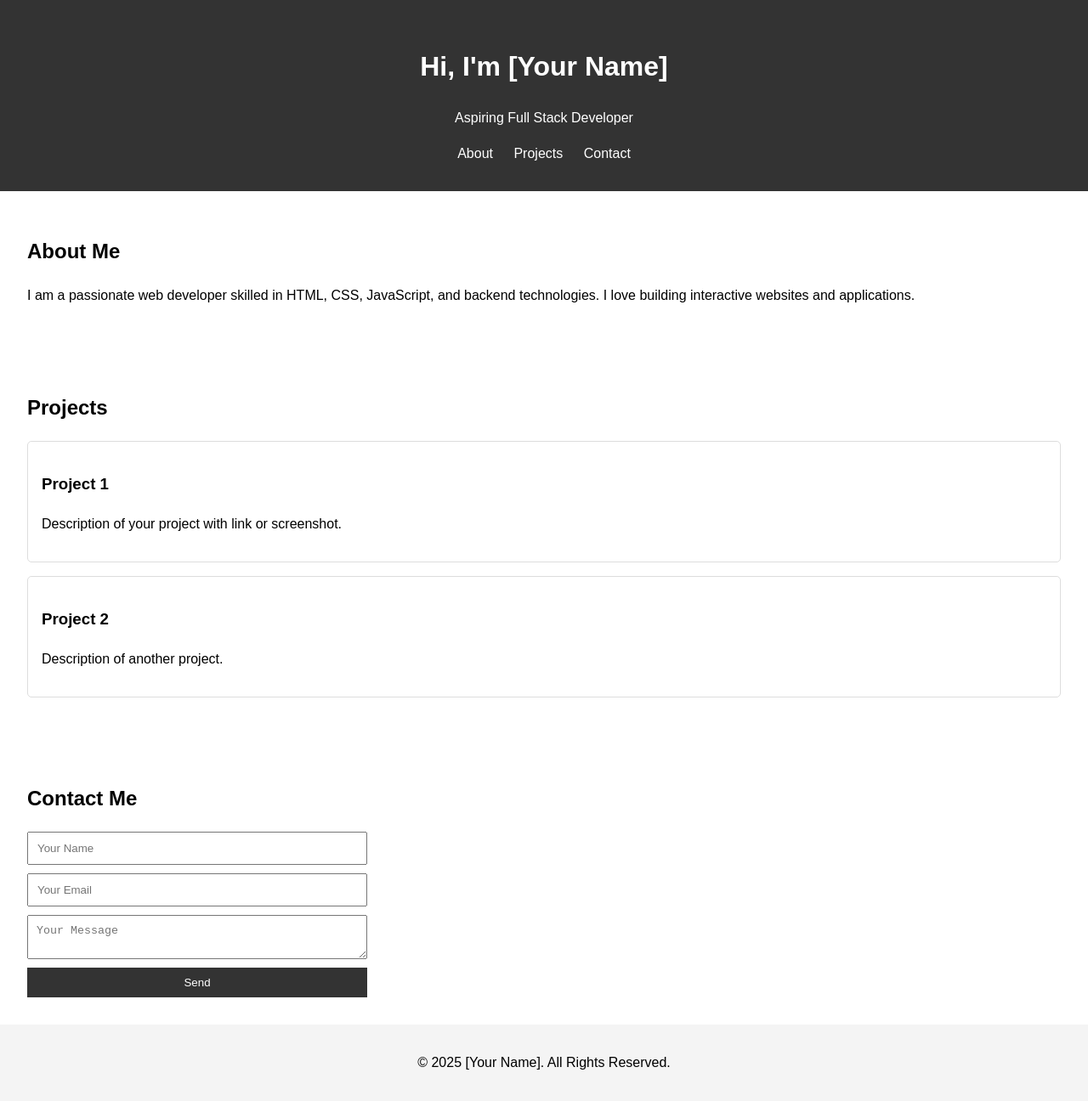
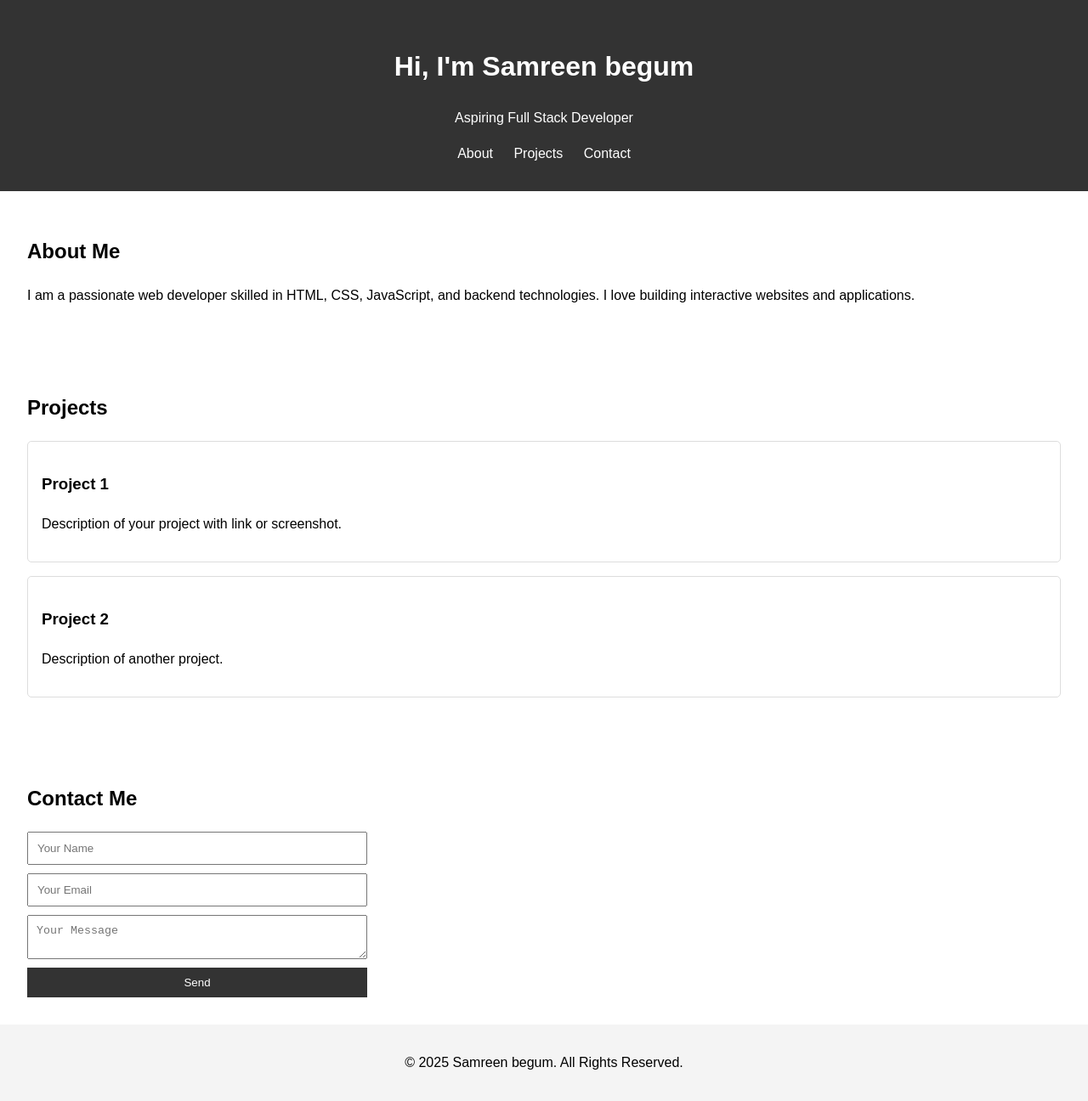
Before and after one commit to samreen357/FUTURE_FS_01, a plain HTML site: page index.html in a window 1280 px wide. Shown: the whole page at 85% size. Drawn offline with Linux system fonts and the light colour scheme.

Commit message:
Updated index.html

```diff
--- a/index.html
+++ b/index.html
@@ -10,7 +10,7 @@
 
   <!-- Header -->
   <header>
-    <h1>Hi, I'm [Your Name]</h1>
+    <h1>Hi, I'm Samreen begum</h1>
     <p>Aspiring Full Stack Developer</p>
     <nav>
       <a href="#about">About</a>
@@ -54,8 +54,9 @@
 
   <!-- Footer -->
   <footer>
-    <p>© 2025 [Your Name]. All Rights Reserved.</p>
+    <p>© 2025 Samreen begum. All Rights Reserved.</p>
   </footer>
 
 </body>
+
 </html>
```
